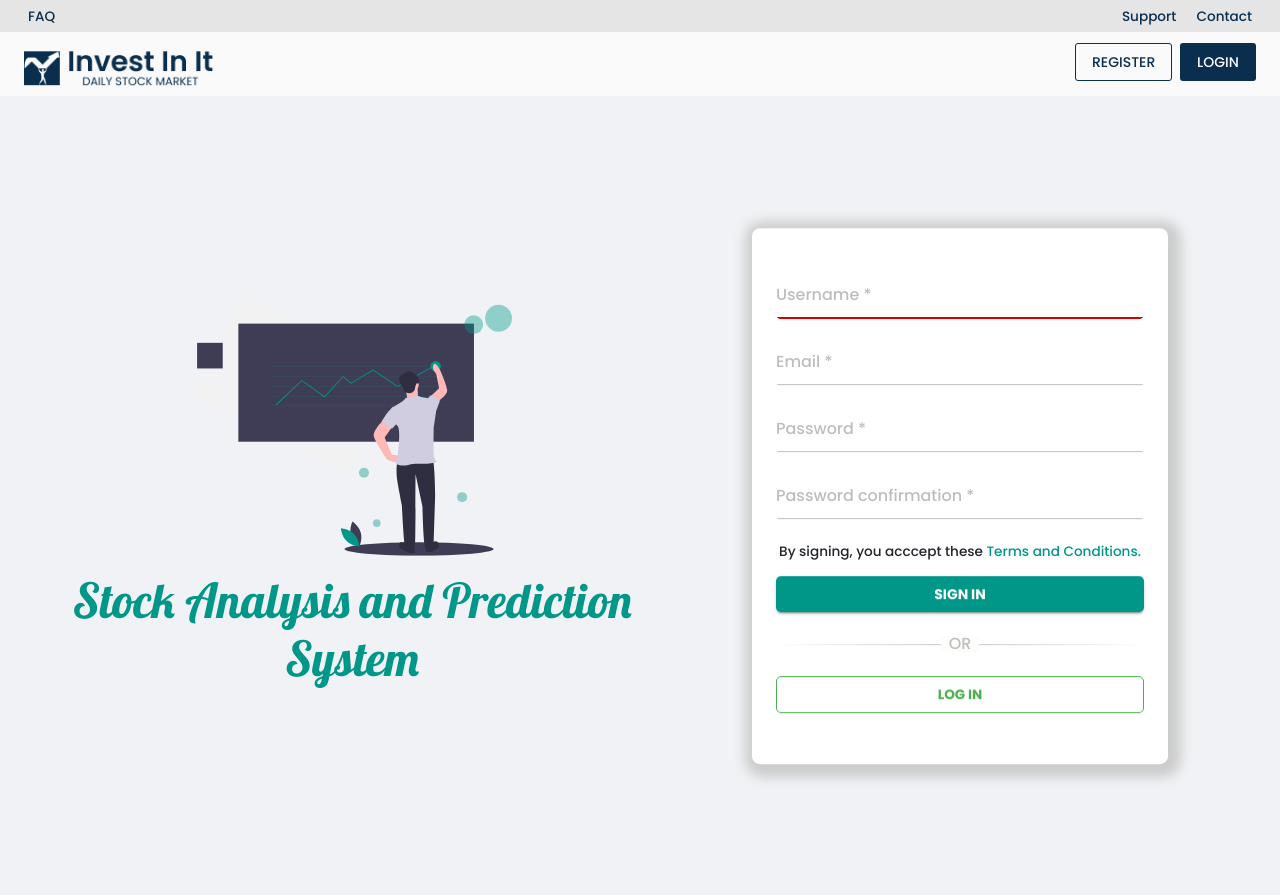
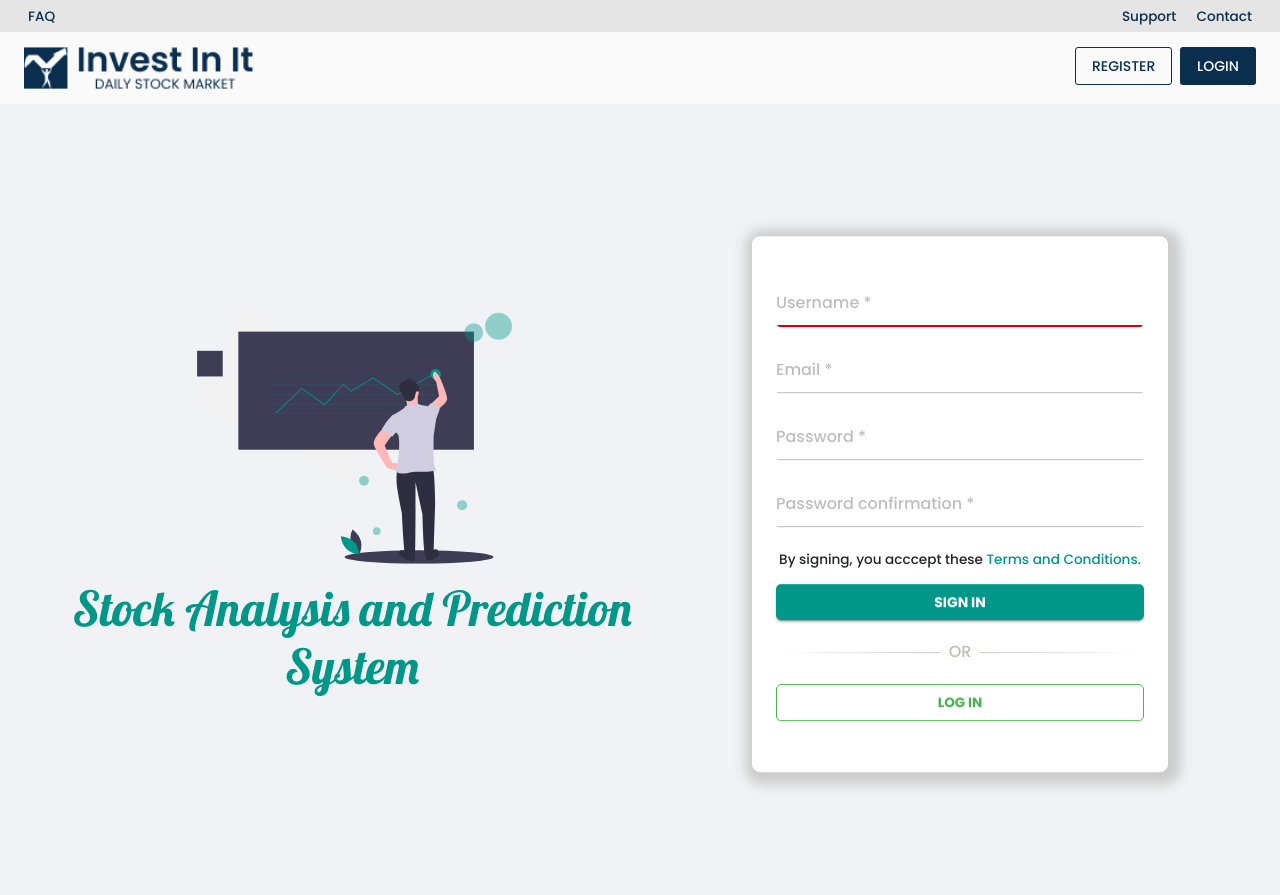
Before and after one commit to niteshkommi/stockanalysis-1, a Django app: page /register/ in a window 1280 px wide. Shown: the top 895 px of the page. Run offline with Django 3.2, Linux system fonts and the light colour scheme; some libraries are stand-ins or nearby versions.

Commit message:
Added favicon

```diff
--- a/accounts/templates/accounts/base.html
+++ b/accounts/templates/accounts/base.html
@@ -18,6 +18,9 @@
 
     <link href="https://fonts.googleapis.com/css2?family=Lobster&display=swap" rel="stylesheet">
 
+
+    <!-- Favicon  -->
+    <link rel="shortcut icon" type="image/png" href="{% static 'images/favicon.png' %}">
 
     <title> {% block title %}  {% endblock %} </title>
 </head>
--- a/accounts/templates/accounts/index.html
+++ b/accounts/templates/accounts/index.html
@@ -18,9 +18,9 @@
         <div class="hero-content-wrapper col-lg-6">
             <div class="hero-content">
                 <h2>Our Alogrithm,</h2>
-                <h2>Your Success.</h2>
+                <h2>To Your Success.</h2>
 
-                <a href="#" class="btn"> Register Now</a>
+                <a href="{% url 'register' %}" class="btn"> Register Now</a>
             </div>
         </div>
     </div>
--- a/static/css/style.css
+++ b/static/css/style.css
@@ -60,7 +60,7 @@
 
 /* Nav Bar */
 .navigation {
-  padding: 0 1rem;
+  padding: 0.25rem 1rem;
 }
 
 .navigation .nav-logo {
--- a/static/css/style.scss
+++ b/static/css/style.scss
@@ -14,6 +14,7 @@
     --heading: 'Poppins', sans-serif;
     --para: 'Roboto', sans-serif;
 }
+
 .custom-select{
     font-size: 0.85rem;
 }
@@ -60,7 +61,7 @@
 
 /* Nav Bar */
 .navigation{
-    padding: 0 1rem;
+    padding: 0.25rem 1rem;
 
     .nav-logo{
         height: 3rem;
```
Also changed, not shown: db.sqlite3, static/images/favicon.png (added), static/images/logo.png, 1 other file.
